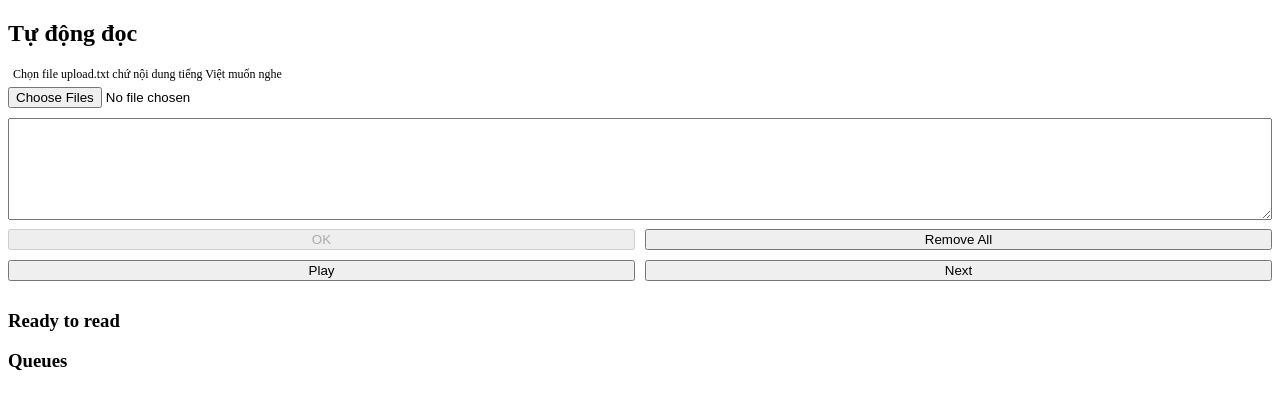
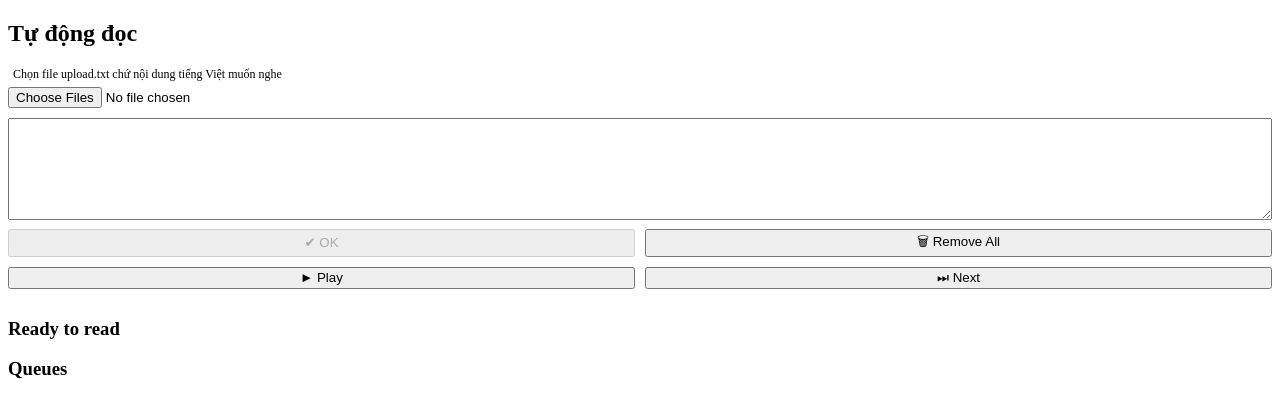
Before and after one commit to haiquang9994/tu-dong-doc, a Django app: template pages/templates/home.html in a window 1280 px wide. Shown: the part 26-444 px from the top of the page. Run offline with Django 3.2, Linux system fonts and the light colour scheme; the template is opened without the code that fills it, so the values that code supplies are empty.

Commit message:
change home.html

```diff
--- a/pages/templates/home.html
+++ b/pages/templates/home.html
@@ -12,15 +12,15 @@
         <textarea style="width: 100%; padding: 5px; outline: none; max-width: 100%;margin-bottom: 5px;" rows="6"
             id="text_textarea"></textarea>
         <div style="display: flex;gap: 10px;">
-            <button id="text_textarea_btn" disabled style="user-select: none;flex: 1;">OK</button>
-            <button id="remove_all" style="user-select: none;flex: 1;">Remove All</button>
+            <button id="text_textarea_btn" disabled style="user-select: none;flex: 1;">✔ OK</button>
+            <button id="remove_all" style="user-select: none;flex: 1;">🗑 Remove All</button>
         </div>
     </div>
 </div>
 <div style="padding: 10px 0;display: flex; gap: 10px;user-select: none;">
     <!-- <button id="stop">Stop</button> -->
-    <button style="flex: 1" id="playPause" data-play="Play" data-pause="Pause">Play</button>
-    <button style="flex: 1" id="next">Next</button>
+    <button style="flex: 1" id="playPause" data-play="► Play" data-pause="⏸ Pause">► Play</button>
+    <button style="flex: 1" id="next">⏭ Next</button>
 </div>
 
 <h3 style="user-select: none;">Ready to read</h3>
```
